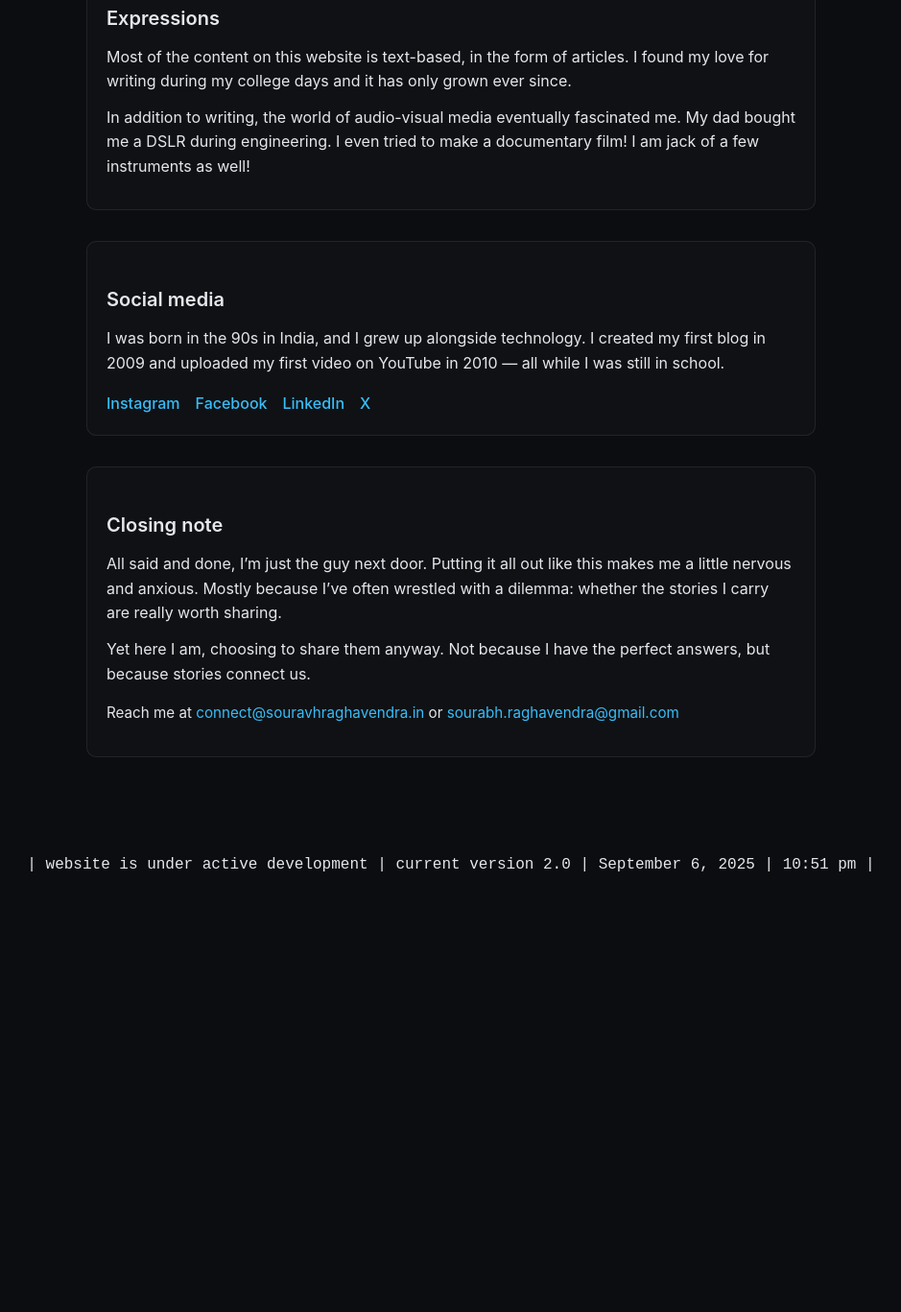
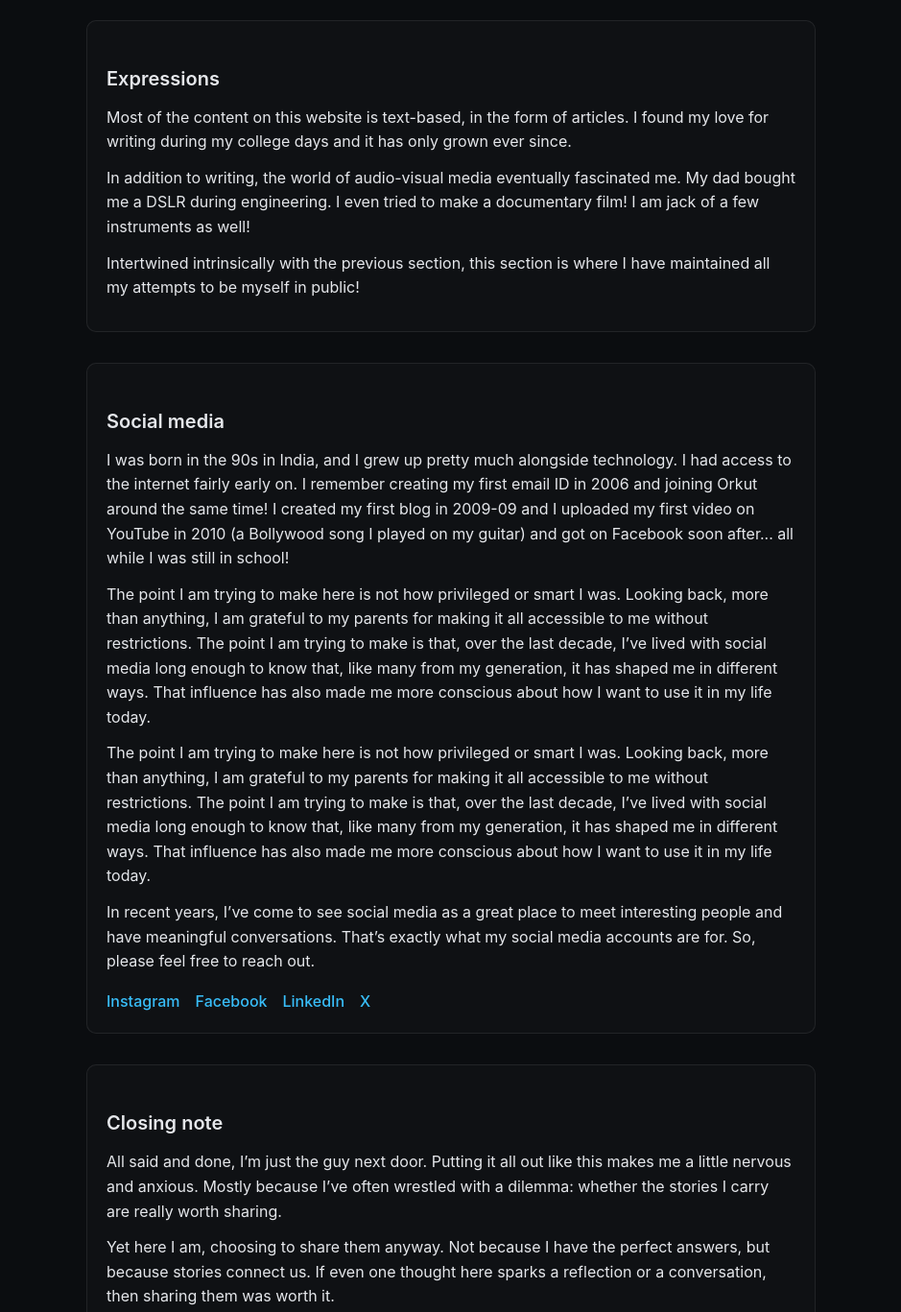
Before and after one commit to dev-s1808r/srweb, a plain HTML site: page index.html in a window 1280 px wide. Shown: the part 1072-2439 px from the top of the page at 96% size, without its empty margins (170-1109 px from the left). Before the commit the page ends 2014 px from the top, so only its background shows below. Drawn offline with Linux system fonts and the light colour scheme.

Commit message:
Update index.html

```diff
--- a/index.html
+++ b/index.html
@@ -108,6 +108,9 @@
           they showed how resilient we are. And often, they reminded me that
           building is less about perfection and more about learning in motion.
         </p>
+         <p>
+          Here I have tried to gather a few things about all that I’ve been building: ventures, frameworks, communities. Most of them are journeys that are ongoing, a few of them are lessons learnt.
+        </p>
       </div>
 
       <div class="section">
@@ -123,15 +126,25 @@
           tried to make a documentary film! I am jack of a few instruments as
           well!
         </p>
+        <p>
+          Intertwined intrinsically with the previous section, this section is where I have maintained all my attempts to be myself in public!
+        </p>
       </div>
 
       <div class="section">
         <h2>Social media</h2>
         <p>
-          I was born in the 90s in India, and I grew up alongside technology. I
-          created my first blog in 2009 and uploaded my first video on YouTube
-          in 2010 — all while I was still in school.
+         I was born in the 90s in India, and I grew up pretty much alongside technology. I had access to the internet fairly early on. I remember creating my first email ID in 2006 and joining Orkut around the same time! I created my first blog in 2009-09 and I uploaded my first video on YouTube in 2010 (a Bollywood song I played on my guitar) and got on Facebook soon after... all while I was still in school!
         </p>
+        <p>
+          The point I am trying to make here is not how privileged or smart I was. Looking back, more than anything, I am grateful to my parents for making it all accessible to me without restrictions. The point I am trying to make is that, over the last decade, I’ve lived with social media long enough to know that, like many from my generation, it has shaped me in different ways. That influence has also made me more conscious about how I want to use it in my life today.
+        </p>
+        <p>
+          The point I am trying to make here is not how privileged or smart I was. Looking back, more than anything, I am grateful to my parents for making it all accessible to me without restrictions. The point I am trying to make is that, over the last decade, I’ve lived with social media long enough to know that, like many from my generation, it has shaped me in different ways. That influence has also made me more conscious about how I want to use it in my life today.
+        </p>
+        <p>
+          In recent years, I’ve come to see social media as a great place to meet interesting people and have meaningful conversations. That’s exactly what my social media accounts are for. So, please feel free to reach out.
+</p>
         <ul>
           <li>
             <a href="https://www.instagram.com/sourabhraghavendra">Instagram</a>
@@ -159,8 +172,7 @@
           sharing.
         </p>
         <p>
-          Yet here I am, choosing to share them anyway. Not because I have the
-          perfect answers, but because stories connect us.
+          Yet here I am, choosing to share them anyway. Not because I have the perfect answers, but because stories connect us. If even one thought here sparks a reflection or a conversation, then sharing them was worth it.
         </p>
         <p class="contact">
           Reach me at
```
